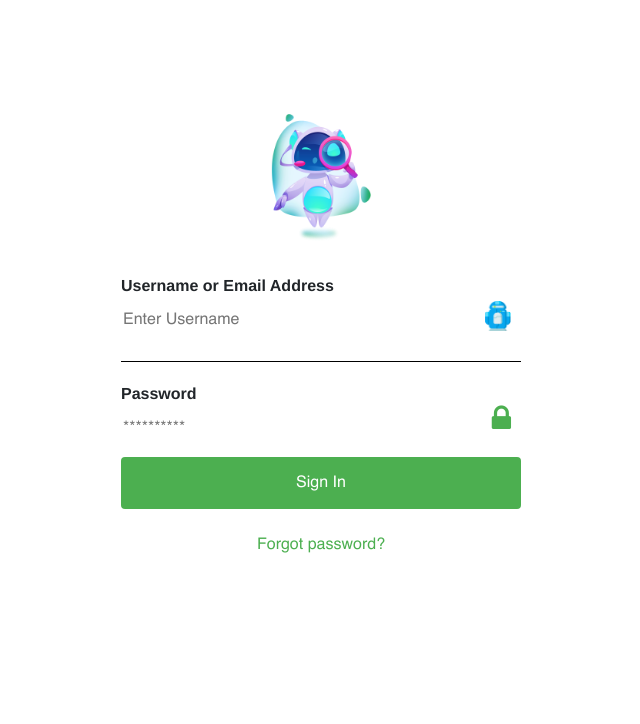
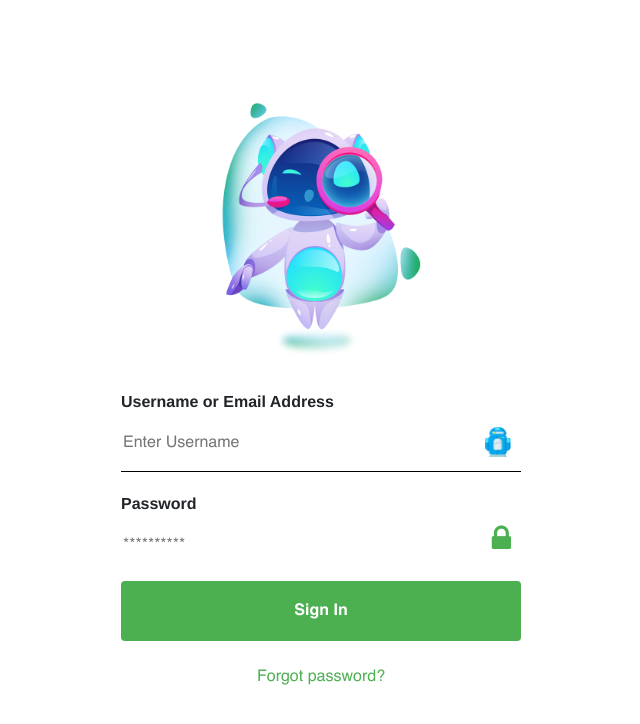
Before and after one commit to 91a447raheem/bms, a React (Create React App) app: page / in a window 1280 px wide. Shown: the top 724 px of the page, without its empty margins (319-959 px from the left). Built offline with nearby package versions, Linux system fonts and the light colour scheme.

Commit message:
login css changes

```diff
--- a/src/App.css
+++ b/src/App.css
@@ -16,10 +16,10 @@ input[type=text], input[type=password] {
     display: block;
     border: none;
     box-sizing: border-box;
+    height: 40px;
 }
 .usernameblock {
     border-bottom: 1px solid #000;
-    padding-bottom: 20px;
     width: 100%;
     float: left;
 }
@@ -33,11 +33,13 @@ button {
   width: 100%;
   border-radius: 4px;
   font-size: 16px;
+  height: 60px;
+  font-family: HelveticaBold;
 }
 .loginformcontainer {
     width: 50%;
     max-width: 400px;
-    margin: 10% auto;
+    margin: 9% auto;
 }
 .pswblock {
     width: 100%;
@@ -79,7 +81,7 @@ span.symbol-input{
     display: block;
     color: #4caf50;
     right: 10px;
-    top: -12px;
+    top: -2px;
     font-size: 18px;
 }
 .inputblock .fa {
@@ -417,7 +419,7 @@ select::-ms-expand {
     margin-top: 15px;
 }
 img.siteLogo {
-    width: 100px;
+    width: 200px;
     margin-bottom: 20px;
 }
 img.usernameImage {
```
